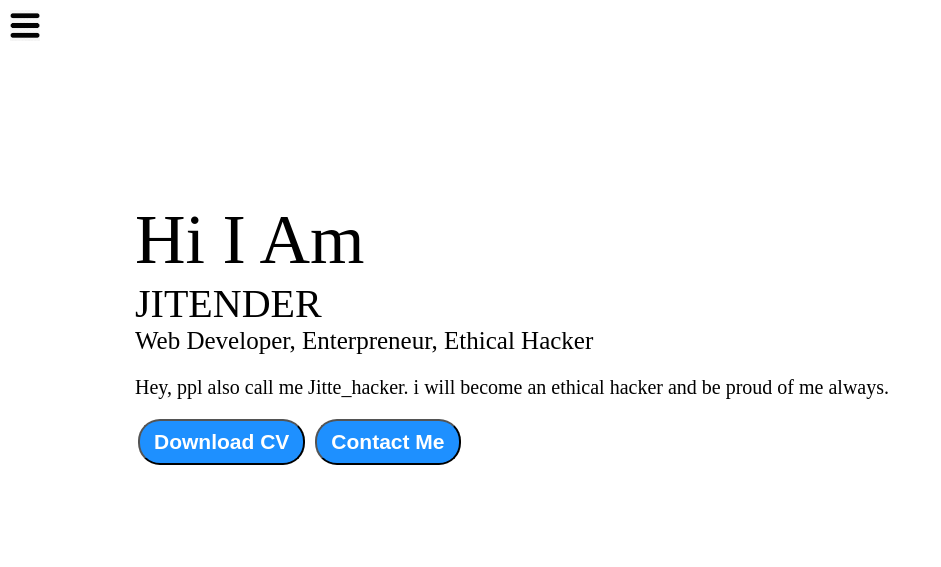
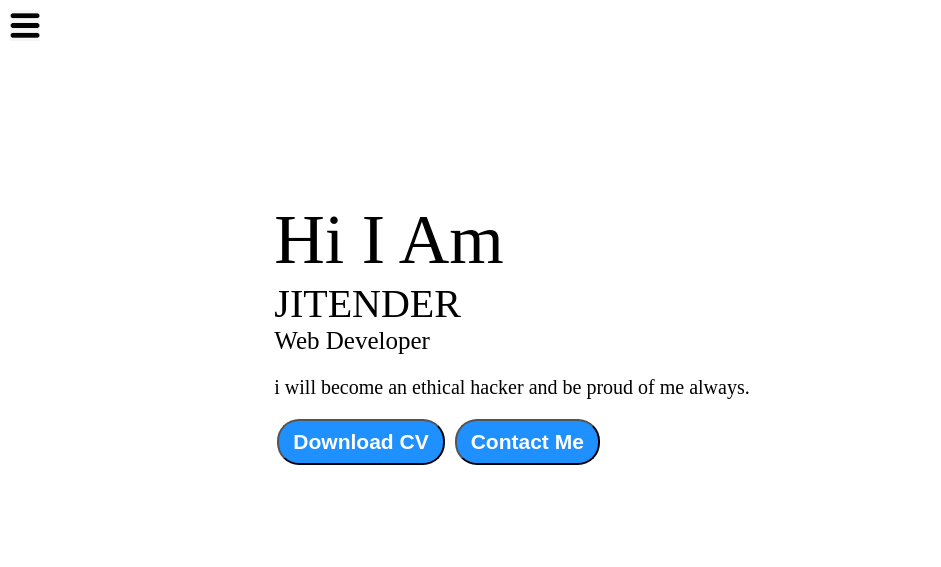
Before and after one commit to Jitte-hacker/portfoliosite, a plain HTML site: page index.html in a window 1280 px wide. Shown: the whole page, without its empty margins (0-941 px from the left). Drawn offline with Linux system fonts and the light colour scheme; a web font is replaced by a local one.

Commit message:
Hey this is my first commit

```diff
--- a/index.html
+++ b/index.html
@@ -29,8 +29,8 @@
                 <div class="devinfo">
                     <div class="hello">Hi I Am</div>
                     <div class="name">JITENDER</div>
-                    <div class="about">Web Developer, Enterpreneur, Ethical Hacker</div>
-                    <div class="moreabout">Hey, ppl also call me Jitte_hacker. i will become an ethical hacker and be
+                    <div class="about">Web Developer</div>
+                    <div class="moreabout">i will become an ethical hacker and be
                         proud of me always.</div>
                     <div class="buttons">
                         <a href="cv.txt" target="_blank">
```
